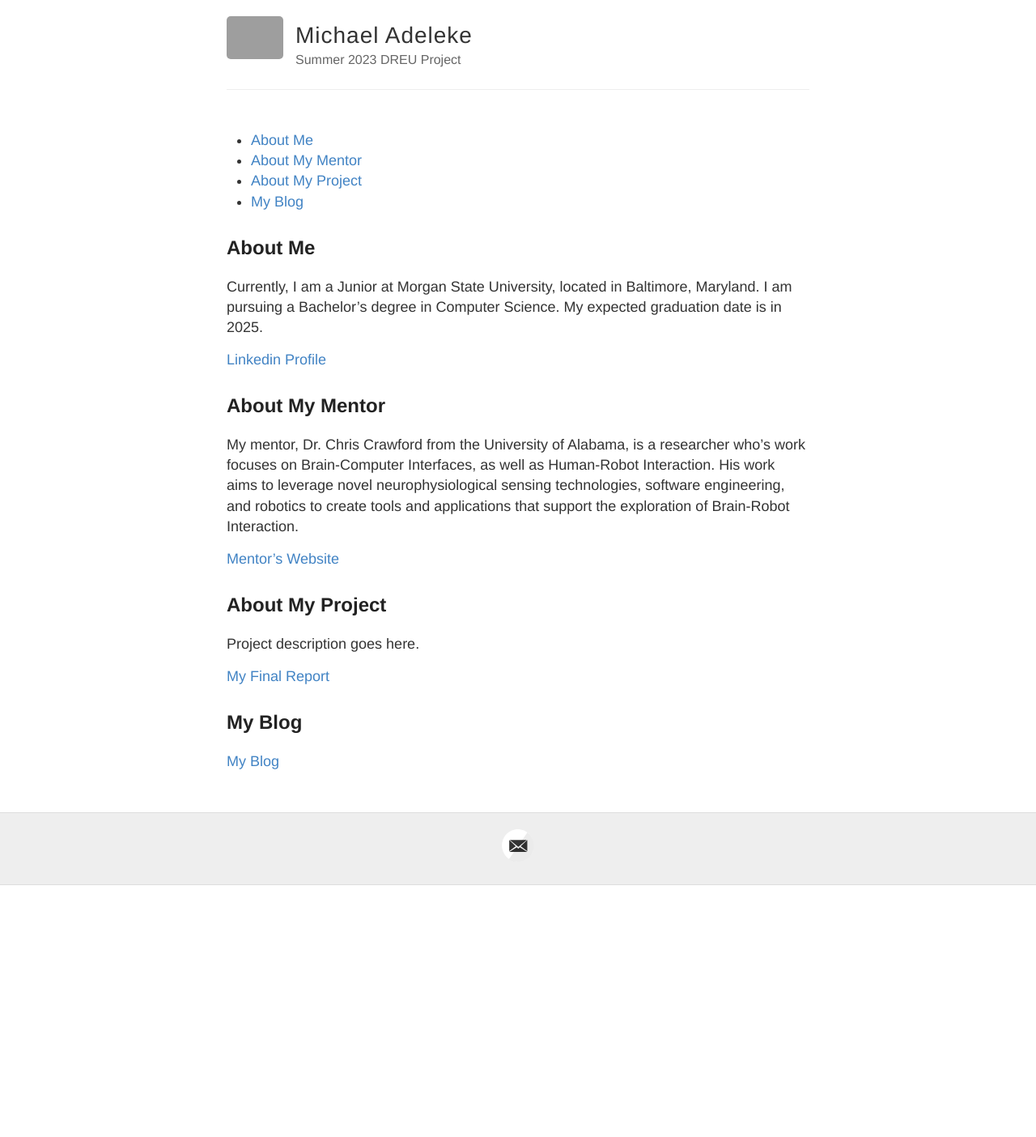
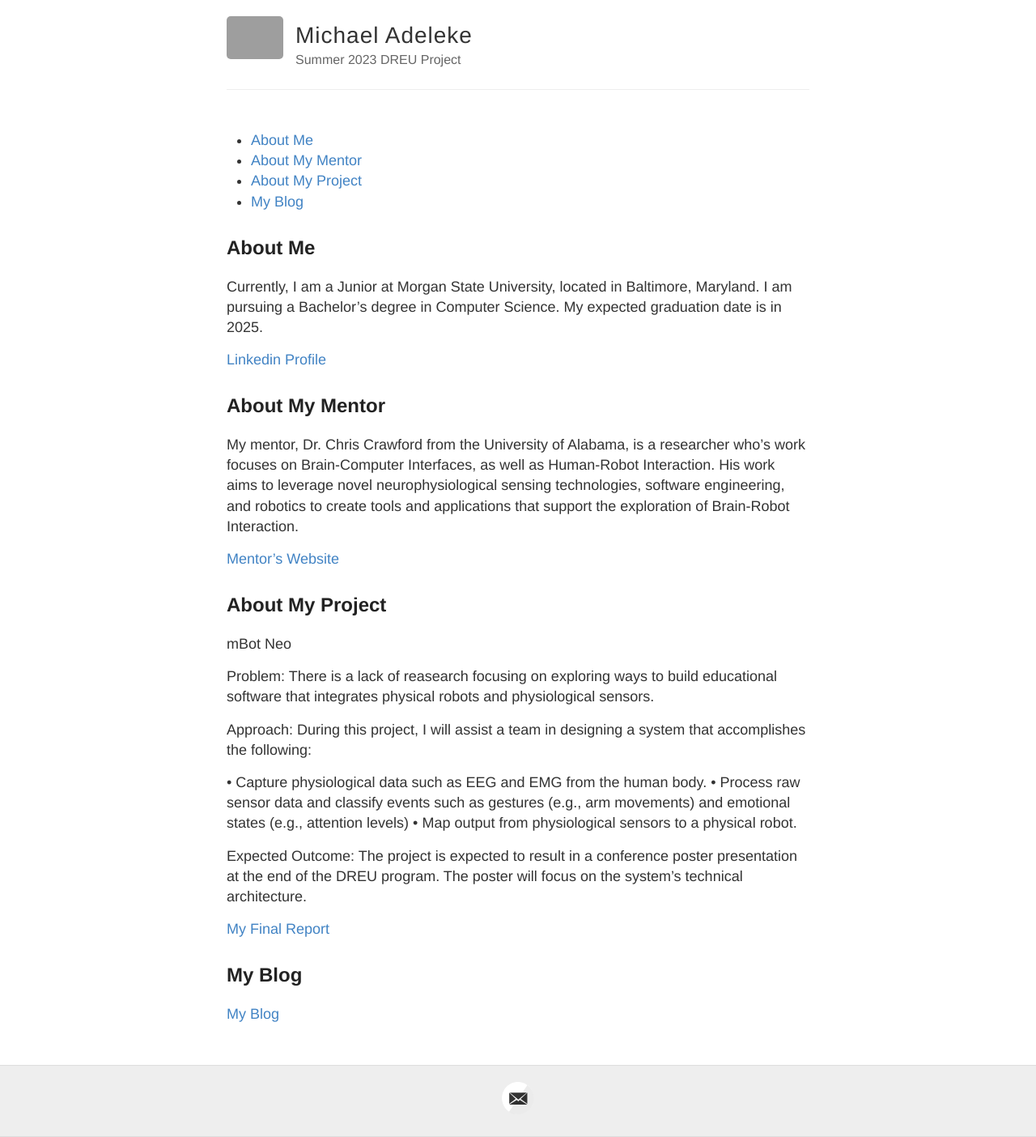
Before and after one commit to michaeladeleke1/michaeladeleke1.github.io, a Jekyll site: the page built from index.md, in a window 1280 px wide. Shown: the whole page at 81% size. Built offline with Jekyll 4.4.1, drawn with Linux system fonts in a browser that asks for light colours; before the commit the page ends 1093 px from its top, so only the background shows below that; grey boxes are pictures that could not be loaded.

Commit message:
index.md

```diff
--- a/index.md
+++ b/index.md
@@ -20,7 +20,17 @@ My mentor, Dr. Chris Crawford from the University of Alabama, is a researcher wh
 
 ## About My Project
 
-Project description goes here.
+mBot Neo
+
+Problem: There is a lack of reasearch focusing on exploring ways to build educational software that integrates physical robots and physiological sensors.
+
+Approach: During this project, I will assist a team in designing a system that accomplishes the following:
+
+• Capture physiological data such as EEG and EMG from the human body.
+• Process raw sensor data and classify events such as gestures (e.g., arm movements) and emotional states (e.g., attention levels)
+• Map output from physiological sensors to a physical robot.
+
+Expected Outcome: The project is expected to result in a conference poster presentation at the end of the DREU program. The poster will focus on the system's technical architecture.
 
 [My Final Report](files/finalreport.pdf)
 
```
